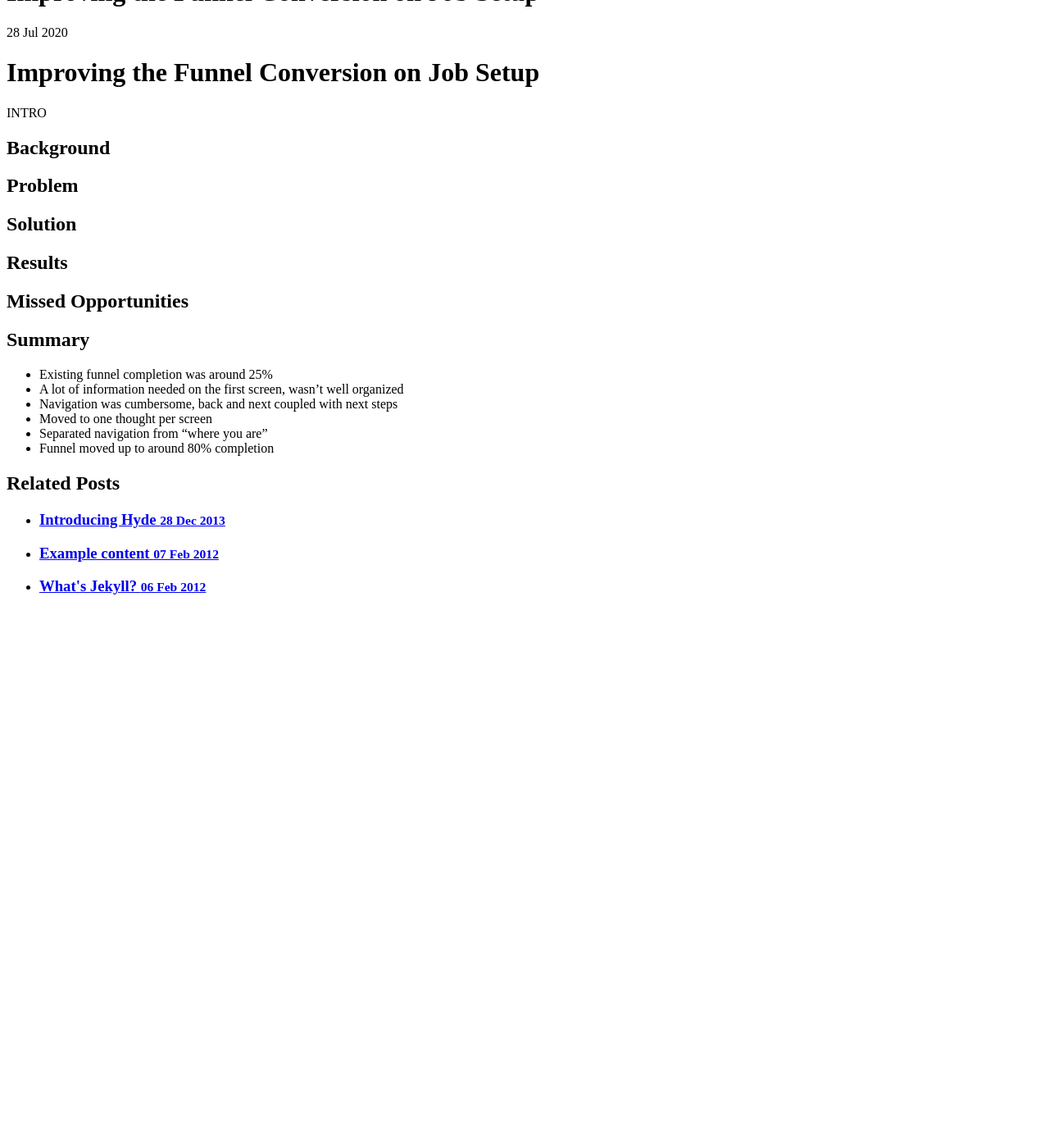
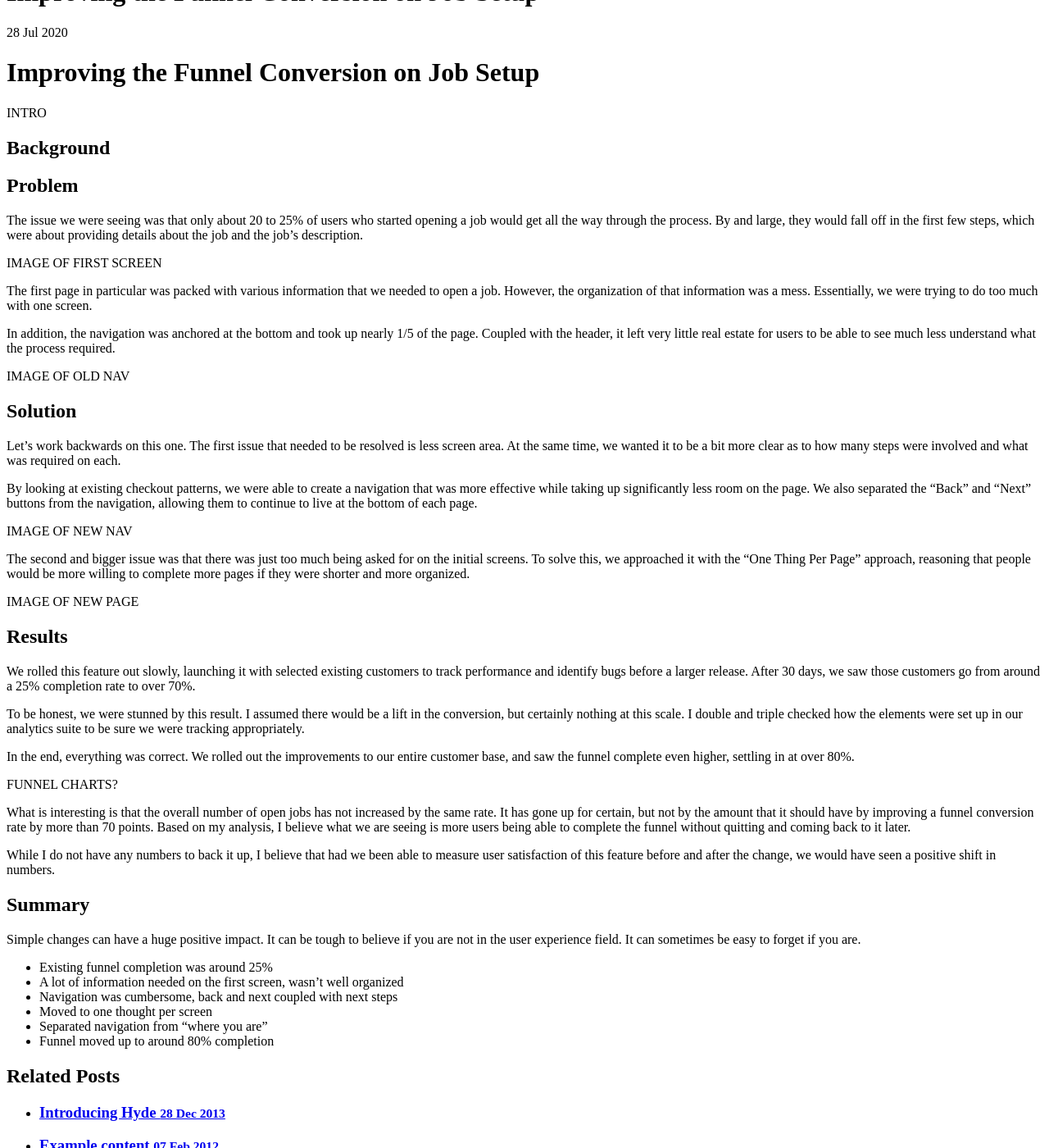
Before and after one commit to designingsean/portfolio, a Jekyll site: the page built from _casestudies/job-setup.markdown, in a window 1280 px wide and 1400 px high, scrolled down 215 px. Shown: the whole window at 82% size. Built offline with Jekyll 4.4.1, drawn with Linux system fonts in a browser that asks for light colours; before the commit the page ends 960 px from its top, so only the background shows below that.

Commit message:
Add content for job setup case study

```diff
--- a/_casestudies/job-setup.markdown
+++ b/_casestudies/job-setup.markdown
@@ -14,23 +14,45 @@ INTRO
 
 ## Problem
 
+The issue we were seeing was that only about 20 to 25% of users who started opening a job would get all the way through the process. By and large, they would fall off in the first few steps, which were about providing details about the job and the job&rsquo;s description.
 
+IMAGE OF FIRST SCREEN
+
+The first page in particular was packed with various information that we needed to open a job. However, the organization of that information was a mess. Essentially, we were trying to do too much with one screen.
+
+In addition, the navigation was anchored at the bottom and took up nearly 1/5 of the page. Coupled with the header, it left very little real estate for users to be able to see much less understand what the process required.
+
+IMAGE OF OLD NAV
 
 ## Solution
 
+Let&rsquo;s work backwards on this one. The first issue that needed to be resolved is less screen area. At the same time, we wanted it to be a bit more clear as to how many steps were involved and what was required on each.
 
+By looking at existing checkout patterns, we were able to create a navigation that was more effective while taking up significantly less room on the page. We also separated the &ldquo;Back&rdquo; and &ldquo;Next&rdquo; buttons from the navigation, allowing them to continue to live at the bottom of each page.
+
+IMAGE OF NEW NAV
+
+The second and bigger issue was that there was just too much being asked for on the initial screens. To solve this, we approached it with the "One Thing Per Page" approach, reasoning that people would be more willing to complete more pages if they were shorter and more organized.
+
+IMAGE OF NEW PAGE
 
 ## Results
 
+We rolled this feature out slowly, launching it with selected existing customers to track performance and identify bugs before a larger release. After 30 days, we saw those customers go from around a 25% completion rate to over 70%.
 
+To be honest, we were stunned by this result. I assumed there would be a lift in the conversion, but certainly nothing at this scale. I double and triple checked how the elements were set up in our analytics suite to be sure we were tracking appropriately.
 
-## Missed Opportunities
+In the end, everything was correct. We rolled out the improvements to our entire customer base, and saw the funnel complete even higher, settling in at over 80%.
 
+FUNNEL CHARTS?
 
+What is interesting is that the overall number of open jobs has not increased by the same rate. It has gone up for certain, but not by the amount that it should have by improving a funnel conversion rate by more than 70 points. Based on my analysis, I believe what we are seeing is more users being able to complete the funnel without quitting and coming back to it later.
+
+While I do not have any numbers to back it up, I believe that had we been able to measure user satisfaction of this feature before and after the change, we would have seen a positive shift in numbers.
 
 ## Summary
 
-
+Simple changes can have a huge positive impact. It can be tough to believe if you are not in the user experience field. It can sometimes be easy to forget if you are.
 
 - Existing funnel completion was around 25%
 - A lot of information needed on the first screen, wasn’t well organized
```
